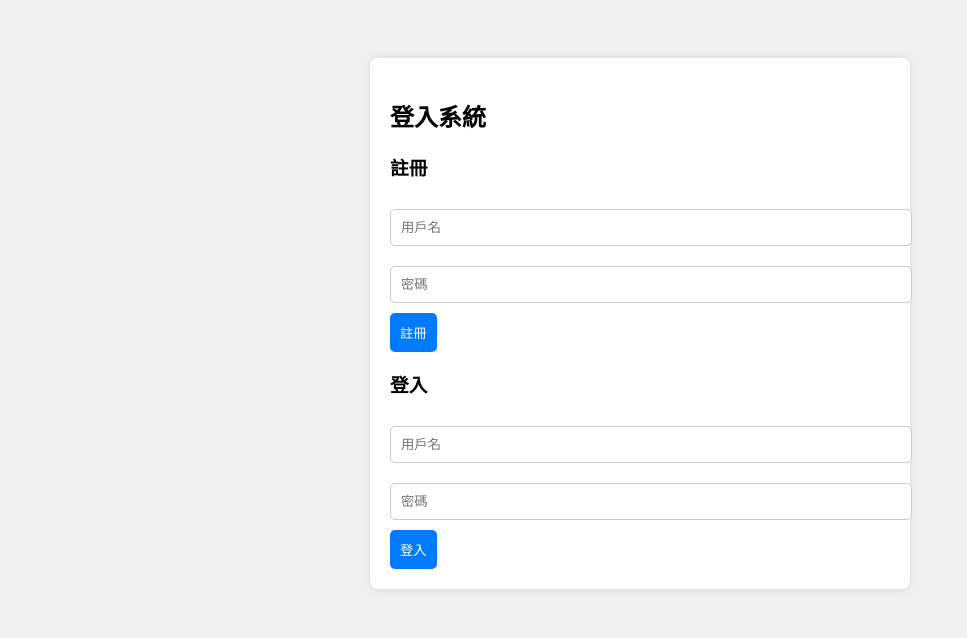
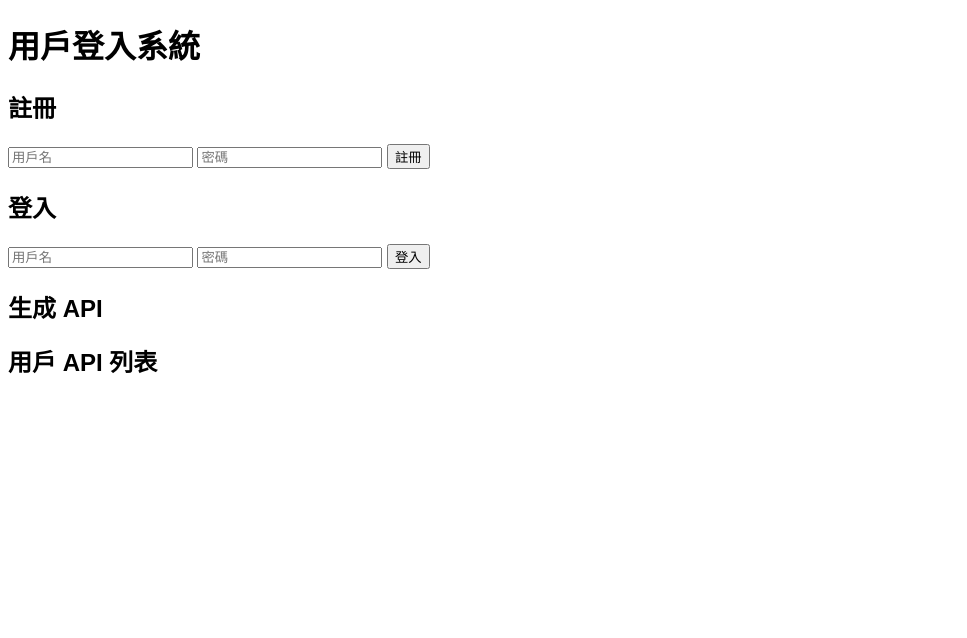
Before and after one commit to oinktech/login-system-api, a Flask app: template templates/index.html in a window 1280 px wide. Shown: the top 638 px of the page, without its empty margins (0-967 px from the left). Run offline with Flask 3, Linux system fonts and the light colour scheme; the template is opened without the code that fills it, so the values that code supplies are empty.

Commit message:
Update index.html

```diff
--- a/templates/index.html
+++ b/templates/index.html
@@ -5,91 +5,43 @@
     <meta name="viewport" content="width=device-width, initial-scale=1.0">
     <title>登入系統</title>
     <style>
-        body {
-            font-family: Arial, sans-serif;
-            background-color: #f0f0f0;
-            padding: 50px;
-        }
-        .container {
-            max-width: 500px;
-            margin: auto;
-            background: white;
-            padding: 20px;
-            border-radius: 8px;
-            box-shadow: 0 0 10px rgba(0,0,0,0.1);
-        }
-        input {
-            width: 100%;
-            padding: 10px;
-            margin: 10px 0;
-            border: 1px solid #ccc;
-            border-radius: 5px;
-        }
-        button {
-            padding: 10px;
-            background-color: #007bff;
-            color: white;
-            border: none;
-            border-radius: 5px;
-            cursor: pointer;
-        }
-        button:hover {
-            background-color: #0056b3;
-        }
-        .api-code {
-            background: #f9f9f9;
-            border: 1px solid #ddd;
-            padding: 10px;
-            border-radius: 5px;
-            white-space: pre-wrap;
-            margin-top: 10px;
-        }
-        .api-list {
-            margin-top: 20px;
-        }
-        .api-item {
-            background: #f9f9f9;
-            border: 1px solid #ddd;
-            padding: 10px;
-            border-radius: 5px;
-            margin: 10px 0;
-        }
-        .api-item button {
-            background-color: #dc3545;
-        }
-        .api-item button:hover {
-            background-color: #c82333;
-        }
+        body { font-family: Arial, sans-serif; }
+        #apiForm, #apiCodes, #apiList { display: none; }
+        .api-item { margin: 10px 0; }
     </style>
 </head>
 <body>
-    <div class="container">
-        <h2>登入系統</h2>
+    <h1>用戶登入系統</h1>
+
+    <h2>註冊</h2>
     <form id="registerForm">
-            <h3>註冊</h3>
         <input type="text" id="registerUsername" placeholder="用戶名" required>
         <input type="password" id="registerPassword" placeholder="密碼" required>
         <button type="submit">註冊</button>
     </form>
+
+    <h2>登入</h2>
     <form id="loginForm">
-            <h3>登入</h3>
         <input type="text" id="loginUsername" placeholder="用戶名" required>
         <input type="password" id="loginPassword" placeholder="密碼" required>
         <button type="submit">登入</button>
     </form>
-        <form id="apiForm" style="display:none;">
-            <h3>生成 API</h3>
+
+    <h2>生成 API</h2>
+    <form id="apiForm">
         <input type="text" id="apiName" placeholder="API 名稱" required>
-            <button type="submit">生成</button>
+        <button type="submit">生成 API</button>
     </form>
-        <div id="apiCodes" style="display:none;">
-            <h3>生成的 API 代碼</h3>
-            <div class="api-code" id="apiCode"></div>
+
+    <h2>用戶 API 列表</h2>
+    <div id="apisContainer"></div>
+    <div id="apiList" style="display: none;">
+        <h3>我的 API</h3>
     </div>
-        <div class="api-list" id="apiList" style="display:none;">
-            <h3>管理生成的 API</h3>
-            <div id="apisContainer"></div>
-        </div>
+
+    <div id="apiCodes">
+        <h3>生成的 API 代碼：</h3>
+        <pre id="apiCode"></pre>
     </div>
 
     <script>
@@ -123,18 +75,19 @@
             alert(data.message);
             if (response.ok) {
                 document.getElementById('apiForm').style.display = 'block';
-                loadUserApis();
+                loadUserApis(username); // 傳遞用戶名以加載API
             }
         };
 
         document.getElementById('apiForm').onsubmit = async function(e) {
             e.preventDefault();
             const apiName = document.getElementById('apiName').value;
+            const username = document.getElementById('loginUsername').value; // 獲取當前用戶名
 
             const response = await fetch('/api/generate', {
                 method: 'POST',
                 headers: {'Content-Type': 'application/json'},
-                body: JSON.stringify({name: apiName})
+                body: JSON.stringify({username, name: apiName})
             });
 
             const data = await response.json();
@@ -142,12 +95,12 @@
             if (response.ok) {
                 document.getElementById('apiCode').innerText = data.code;
                 document.getElementById('apiCodes').style.display = 'block';
-                loadUserApis();
+                loadUserApis(username);
             }
         };
 
-        async function loadUserApis() {
-            const response = await fetch('/api/user/apis');
+        async function loadUserApis(username) {
+            const response = await fetch(`/api/user/apis?username=${username}`);
             const apis = await response.json();
             const container = document.getElementById('apisContainer');
             container.innerHTML = '';
```
Lines whose indentation alone changed are shown as unchanged.
